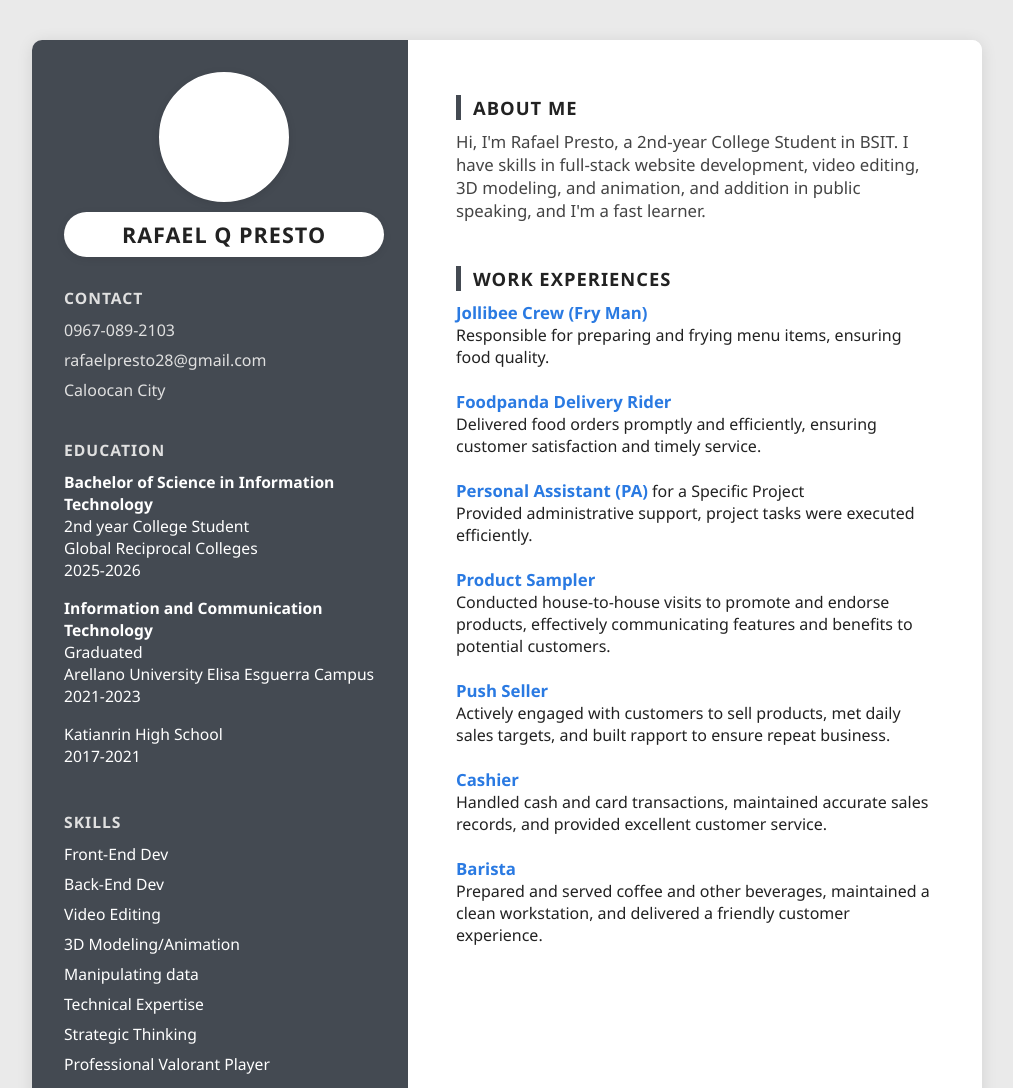
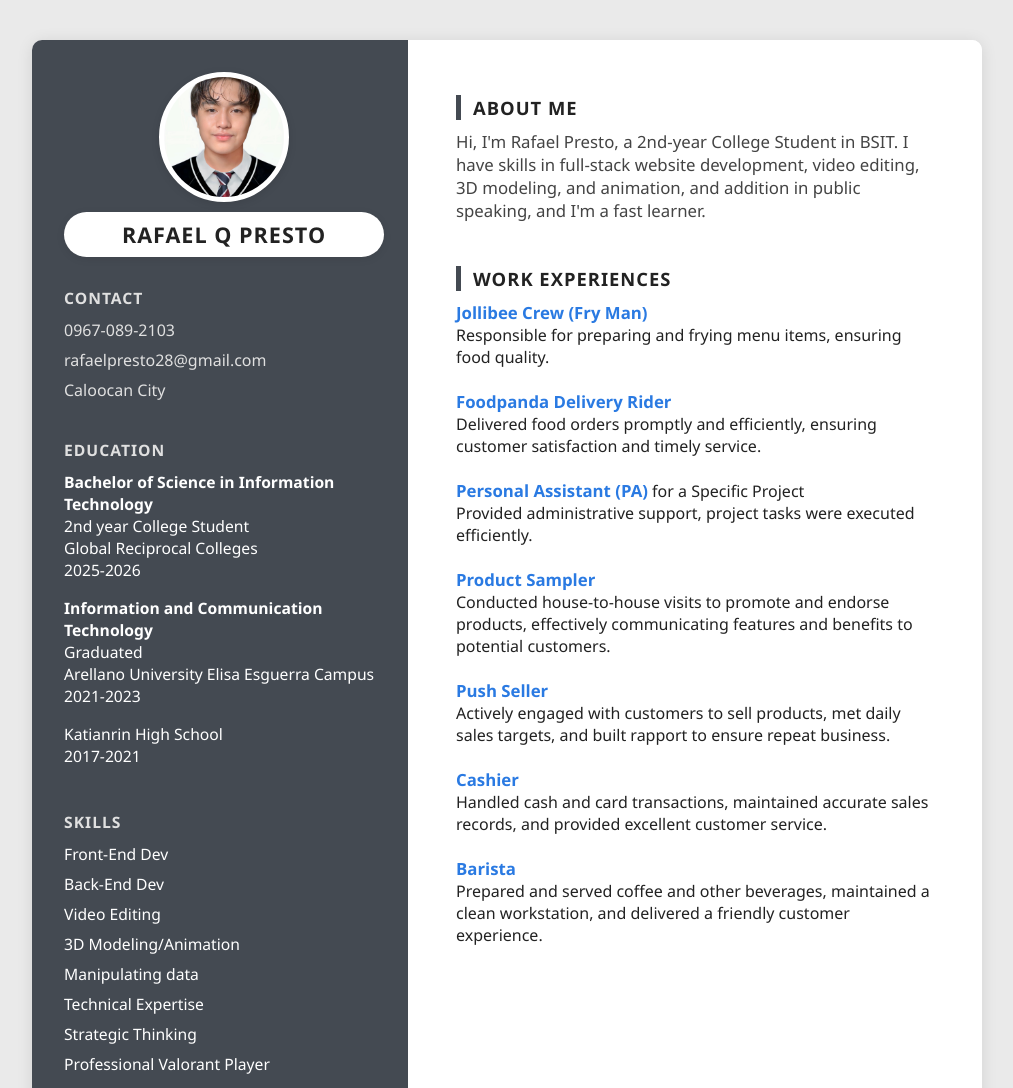
Before and after one commit to Ashi227/Basic-Resume, a plain HTML site: page index.html in a window 1280 px wide. Shown: the top 1088 px of the page, without its empty margins (133-1146 px from the left). Drawn offline with Linux system fonts and the light colour scheme.

Commit message:
Update index.html

```diff
--- a/index.html
+++ b/index.html
@@ -10,7 +10,7 @@
     <div class="resume-wrapper">
         <aside class="sidebar">
             <div class="profile-pic-wrapper">
-                <img src="profile.jpg" alt="Profile Picture" class="profile-pic">
+                <img src="profile.jpeg" alt="Profile Picture" class="profile-pic">
             </div>
             <h1 class="name">RAFAEL Q PRESTO</h1>
             <section class="contact">
@@ -93,4 +93,5 @@
         </main>
     </div>
 </body>
+
 </html>
```
